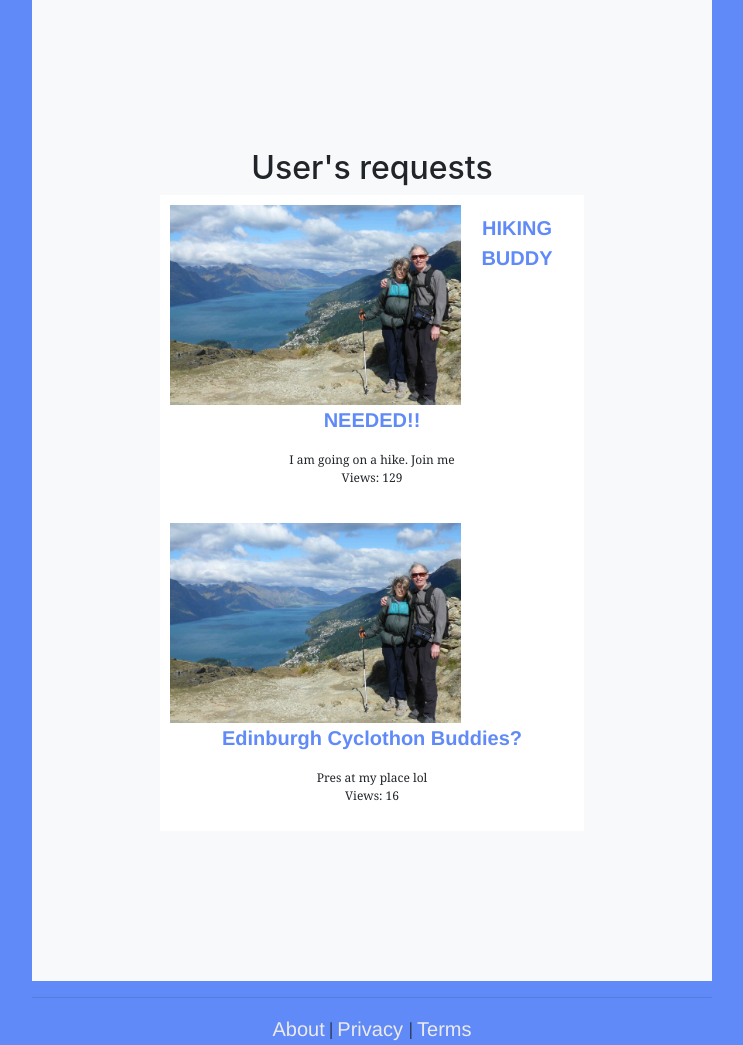
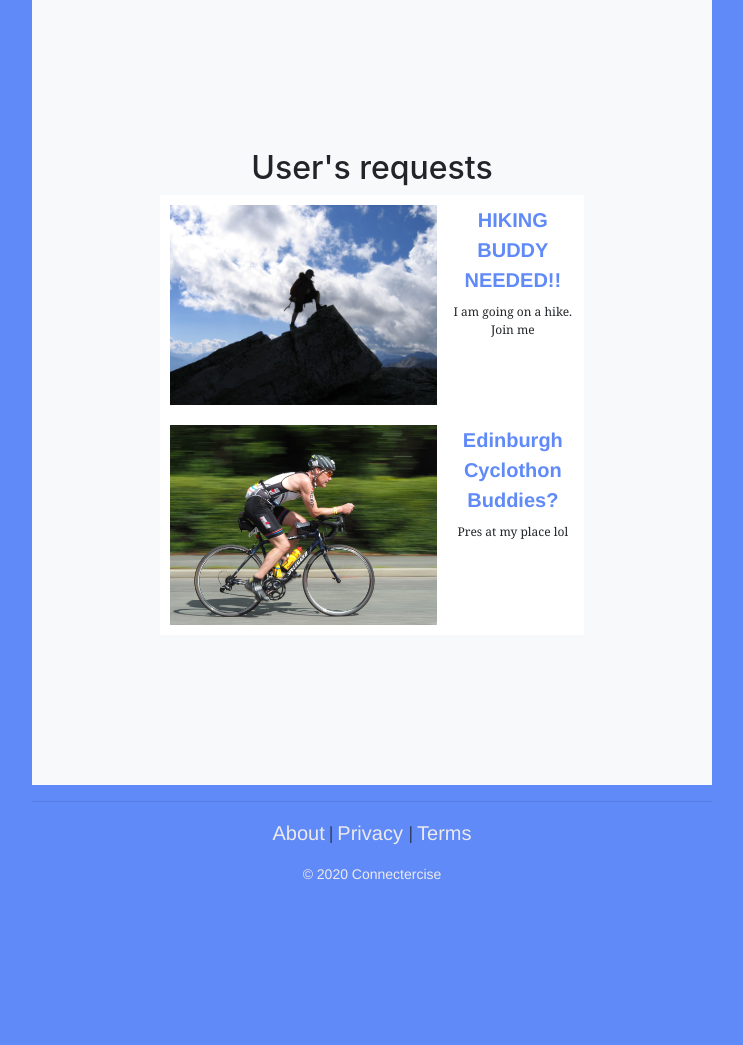
Before and after one commit to ineshbose/connectercise_project, a Django app: page /user/testusername2/ in a window 1280 px wide. Shown: the part 302-1347 px from the top of the page, without its empty margins (268-1011 px from the left). After the commit the page ends 1182 px from the top, so only its background shows below. Run offline with Django 3.2, Linux system fonts and the light colour scheme; data comes from the database, SQL or seed files in the repository; both versions use the stored data as it was after the commit; some libraries are stand-ins or nearby versions.

Commit message:
Sport images, with HTML mods

```diff
--- a/templates/connectercise/sport.html
+++ b/templates/connectercise/sport.html
@@ -37,10 +37,10 @@
                         {% if request.picture %}
                         <img class="list" src="{{ request.picture.url }}" />
                         {% else %}
-                        <img class="list" src="{% static 'images/about4.jpg' %}" />
+                        <img class="list" src="{{ request.sport.picture.url }}" />
                         {% endif %}
-                        <h3 class="list"><a class="nav-link active" href = "{% url 'connectercise:show_request' request.sport.slug request.slug %}">
-                        <span data-feather="archive"></span> {{ request.title }}</a></h3>
+                        <h3 class="list"><a href="{% url 'connectercise:show_request' request.sport.slug request.slug %}">
+                        {{ request.title }}</a></h3>
                         <p class="list">{{ request.desc }}</p>
                         </li>
                     </ul>
--- a/templates/connectercise/sports.html
+++ b/templates/connectercise/sports.html
@@ -4,13 +4,13 @@
             {% if s == current_sport %}
                 <li class="nav-item">
                 <a class="nav-link active" href = "{% url 'connectercise:show_sport' s.slug %}">
-                    <span data-feather="archive"></span>{{ s.name }}
+                    {{ s.name }}
                 </a>
                 </li>
             {% else %}
                 <li class="nav-item">
                 <a class="nav-link" href = "{% url 'connectercise:show_sport' s.slug %}">
-                    <span data-feather="archive"></span>{{ s.name }}
+                    {{ s.name }}
                 </a>
                 </li>
             {% endif %}
--- a/templates/connectercise/user.html
+++ b/templates/connectercise/user.html
@@ -52,14 +52,18 @@
                 <ul class="nav flex-column">
                     {% if requests %}
                         {% for request in requests %}
-                            <ul class="list">
-                                <li class="list">
-                                <img class="list" src="{% static 'images/about4.jpg' %}" />
-                                <h3 class="list"><a class="nav-link active" href = "{% url 'connectercise:show_request' request.sport.slug request.slug %}">
-                                <span data-feather="archive"></span> {{ request.title }}</a></h3>
-                                <p class="list">{{ request.desc }}<br>Views: {{ request.views }}</p>
-                                </li>
-                            </ul>
+                        <ul class="list">
+                            <li class="list">
+                            {% if request.picture %}
+                            <img class="list" src="{{ request.picture.url }}" />
+                            {% else %}
+                            <img class="list" src="{{ request.sport.picture.url }}" />
+                            {% endif %}
+                            <h3 class="list"><a href="{% url 'connectercise:show_request' request.sport.slug request.slug %}">
+                            {{ request.title }}</a></h3>
+                            <p class="list">{{ request.desc }}</p>
+                            </li>
+                        </ul>
                         {% endfor %}
                     {% else %}
                         <li class="nav-item">There are no requests present.</li>
```
Also changed, not shown: templates/connectercise/explore.html (+5 -6 lines), db.sqlite3.
